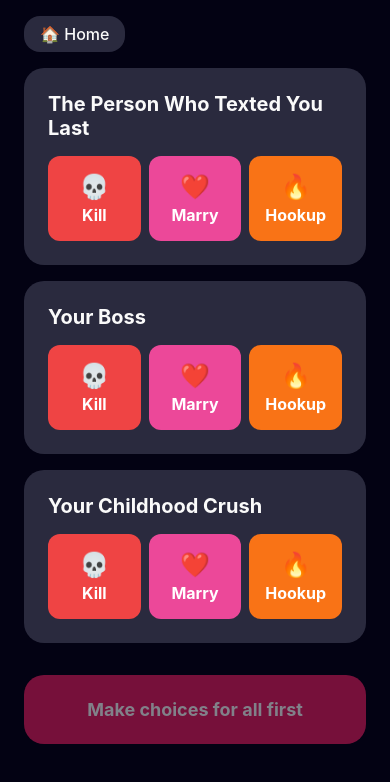
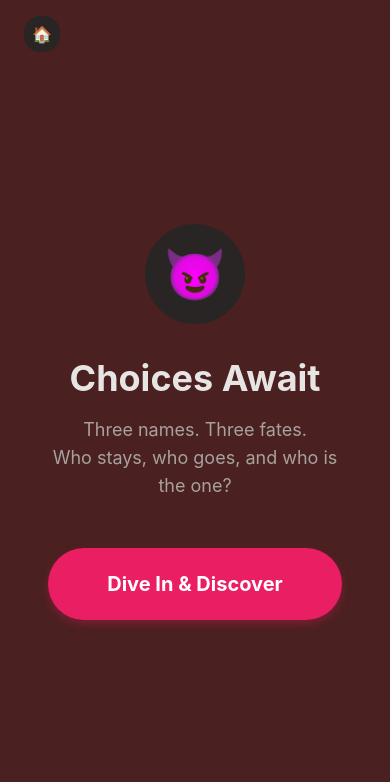
Before and after one commit to trymeuj/party-games---Uj---Sach, a React Native app: screen /Kill-Marry-Hookup in a window 390 px wide. Shown: the top 782 px of the page. Built offline with nearby package versions, Linux system fonts and the light colour scheme.

Commit message:
KMH UX changed

```diff
--- a/src/games/kill-marry-hookup/KillMarryHookupScreen.tsx
+++ b/src/games/kill-marry-hookup/KillMarryHookupScreen.tsx
@@ -47,6 +47,7 @@ const generateRound = (): Person[] => {
 };
 
 export default function KillMarryHookupScreen({ navigation }: Props) {
+  const [hasStarted, setHasStarted] = useState(false);
   const [people, setPeople] = useState<Person[]>(() => generateRound());
 
   const handleChoice = (index: number, choice: 'kill' | 'marry' | 'hookup') => {
@@ -76,17 +77,6 @@ export default function KillMarryHookupScreen({ navigation }: Props) {
     });
   };
 
-  const getChoiceColor = (choice: 'kill' | 'marry' | 'hookup') => {
-    switch (choice) {
-      case 'kill':
-        return theme.colors.kill;
-      case 'marry':
-        return theme.colors.marry;
-      case 'hookup':
-        return theme.colors.hookup;
-    }
-  };
-
   const getChoiceIcon = (choice: 'kill' | 'marry' | 'hookup') => {
     switch (choice) {
       case 'kill':
@@ -103,6 +93,41 @@ export default function KillMarryHookupScreen({ navigation }: Props) {
   const handleNextRound = () => {
     setPeople(generateRound());
   };
+
+  if (!hasStarted) {
+    return (
+      <SafeAreaView style={styles.safeArea}>
+        <StatusBar barStyle="light-content" backgroundColor={theme.colors.background} />
+        <View style={styles.container}>
+          <TouchableOpacity
+            style={styles.homeButtonHeader}
+            onPress={() => navigation.goBack()}
+          >
+            <Text style={styles.homeButtonText}>🏠</Text>
+          </TouchableOpacity>
+
+          <View style={styles.introContent}>
+            <View style={styles.introIconContainer}>
+              <Text style={styles.introIcon}>😈</Text>
+            </View>
+            <Text style={styles.introTitle}>Choices Await</Text>
+            <Text style={styles.introText}>
+              Three names. Three fates.{'\n'}
+              Who stays, who goes, and who is the one?
+            </Text>
+
+            <TouchableOpacity
+              style={styles.startButton}
+              onPress={() => setHasStarted(true)}
+              activeOpacity={0.8}
+            >
+              <Text style={styles.startButtonText}>Dive In & Discover</Text>
+            </TouchableOpacity>
+          </View>
+        </View>
+      </SafeAreaView>
+    );
+  }
 
   return (
     <SafeAreaView style={styles.safeArea}>
@@ -122,6 +147,11 @@ export default function KillMarryHookupScreen({ navigation }: Props) {
           contentContainerStyle={styles.scrollContent}
           showsVerticalScrollIndicator={false}
         >
+          <View style={styles.gameHeader}>
+            <Text style={styles.gameTitle}>Make Your Choice 🎭</Text>
+            <Text style={styles.gameSubtitle}>Drag your feelings or tap to decide.</Text>
+          </View>
+
           {people.map((person, index) => (
             <View key={index} style={styles.personCard}>
               <Text style={styles.personName}>{person.name}</Text>
@@ -135,7 +165,6 @@ export default function KillMarryHookupScreen({ navigation }: Props) {
                   ]}
                   onPress={() => handleChoice(index, 'kill')}
                   activeOpacity={0.7}
-                  disabled={false}
                 >
                   <Text style={styles.choiceIcon} pointerEvents="none">💀</Text>
                   <Text style={styles.choiceText} pointerEvents="none">Kill</Text>
@@ -149,7 +178,6 @@ export default function KillMarryHookupScreen({ navigation }: Props) {
                   ]}
                   onPress={() => handleChoice(index, 'marry')}
                   activeOpacity={0.7}
-                  disabled={false}
                 >
                   <Text style={styles.choiceIcon} pointerEvents="none">❤️</Text>
                   <Text style={styles.choiceText} pointerEvents="none">Marry</Text>
@@ -164,7 +192,6 @@ export default function KillMarryHookupScreen({ navigation }: Props) {
                   ]}
                   onPress={() => handleChoice(index, 'hookup')}
                   activeOpacity={0.7}
-                  disabled={false}
                 >
                   <Text style={styles.choiceIcon} pointerEvents="none">🔥</Text>
                   <Text style={styles.choiceText} pointerEvents="none">Hookup</Text>
@@ -173,7 +200,7 @@ export default function KillMarryHookupScreen({ navigation }: Props) {
 
               {person.choice && (
                 <Text style={styles.selectedChoiceText}>
-                  You chose: {getChoiceIcon(person.choice)} {person.choice.toUpperCase()}
+                  {getChoiceIcon(person.choice)} You chose to {person.choice.toUpperCase()}
                 </Text>
               )}
             </View>
@@ -189,7 +216,7 @@ export default function KillMarryHookupScreen({ navigation }: Props) {
             activeOpacity={0.7}
           >
             <Text style={styles.nextRoundButtonText}>
-              {isRoundComplete ? 'Next Round ➡️' : 'Make choices for all first'}
+              {isRoundComplete ? 'Next Trio ➡️' : 'Decide their fate...'}
             </Text>
           </TouchableOpacity>
         </ScrollView>
@@ -218,10 +245,83 @@ const styles = StyleSheet.create({
     borderRadius: theme.borderRadius.lg,
     alignSelf: 'flex-start',
   },
+  homeButtonHeader: {
+    position: 'absolute',
+    top: theme.spacing.md,
+    left: theme.spacing.lg,
+    zIndex: 10,
+    backgroundColor: theme.colors.secondary,
+    padding: theme.spacing.sm,
+    borderRadius: theme.borderRadius.lg,
+  },
   homeButtonText: {
     color: theme.colors.foreground,
     fontSize: theme.typography.sizes.base,
     fontWeight: theme.typography.weights.medium,
+  },
+  introContent: {
+    flex: 1,
+    alignItems: 'center',
+    justifyContent: 'center',
+    padding: theme.spacing['2xl'],
+  },
+  introIconContainer: {
+    width: 100,
+    height: 100,
+    borderRadius: 50,
+    backgroundColor: theme.colors.secondary,
+    alignItems: 'center',
+    justifyContent: 'center',
+    marginBottom: theme.spacing.xl,
+  },
+  introIcon: {
+    fontSize: 50,
+  },
+  introTitle: {
+    fontSize: theme.typography.sizes['4xl'],
+    fontWeight: theme.typography.weights.bold,
+    color: theme.colors.foreground,
+    marginBottom: theme.spacing.md,
+    textAlign: 'center',
+  },
+  introText: {
+    fontSize: theme.typography.sizes.lg,
+    color: theme.colors.mutedForeground,
+    textAlign: 'center',
+    marginBottom: theme.spacing['2xl'],
+    lineHeight: 28,
+  },
+  startButton: {
+    backgroundColor: theme.colors.killMarryHookup,
+    paddingHorizontal: theme.spacing['2xl'],
+    paddingVertical: theme.spacing.lg,
+    borderRadius: 1000,
+    width: '100%',
+    alignItems: 'center',
+    shadowColor: theme.colors.killMarryHookup,
+    shadowOffset: { width: 0, height: 4 },
+    shadowOpacity: 0.3,
+    shadowRadius: 10,
+    elevation: 8,
+  },
+  startButtonText: {
+    color: '#FFFFFF',
+    fontSize: theme.typography.sizes.xl,
+    fontWeight: theme.typography.weights.bold,
+  },
+  gameHeader: {
+    marginBottom: theme.spacing.xl,
+    alignItems: 'center',
+  },
+  gameTitle: {
+    fontSize: theme.typography.sizes['2xl'],
+    fontWeight: theme.typography.weights.bold,
+    color: theme.colors.foreground,
+    marginBottom: theme.spacing.xs,
+  },
+  gameSubtitle: {
+    fontSize: theme.typography.sizes.base,
+    color: theme.colors.mutedForeground,
   },
   scrollView: {
     flex: 1,
@@ -283,9 +383,10 @@ const styles = StyleSheet.create({
   selectedChoiceText: {
     marginTop: theme.spacing.sm,
     fontSize: theme.typography.sizes.base,
-    color: theme.colors.foreground,
+    color: theme.colors.mutedForeground,
     fontWeight: theme.typography.weights.medium,
     textAlign: 'center',
+    fontStyle: 'italic',
   },
   nextRoundButton: {
     marginTop: theme.spacing.md,
--- a/src/theme/colors.ts
+++ b/src/theme/colors.ts
@@ -1,32 +1,32 @@
 export const colors = {
-  // Dark theme (primary)
-  background: '#030213',
-  foreground: '#FAFAFA',
-  card: '#1A1A2E',
-  cardForeground: '#FAFAFA',
+  // Dark theme (primary) - Warm Neural / Stone
+  background: '#4a2020ff', // Warm Stone Dark
+  foreground: '#E7E5E4', // Warm Light Grey
+  card: '#292524',      // Lighter Stone
+  cardForeground: '#E7E5E4',
 
   // Primary colors
-  primary: '#FAFAFA',
-  primaryForeground: '#030213',
+  primary: '#E7E5E4',
+  primaryForeground: '#1C1917',
 
   // Secondary
-  secondary: '#2A2A3E',
-  secondaryForeground: '#FAFAFA',
+  secondary: '#292524',
+  secondaryForeground: '#E7E5E4',
 
   // Muted
-  muted: '#454458',
-  mutedForeground: '#B3B3C3',
+  muted: '#57534E',
+  mutedForeground: '#A8A29E',
 
   // Accent colors for games
-  accent: '#454458',
-  accentForeground: '#FAFAFA',
+  accent: '#78716C',
+  accentForeground: '#E7E5E4',
 
   // Game-specific colors (from mockups)
   killMarryHookup: '#E91E63',
   guessWho: '#7C3AED',
   taboo: '#EF4444',
 
-  // Action colors
+  // Action colors (Preserved as per request)
   kill: '#EF4444',
   marry: '#EC4899',
   hookup: '#F97316',
@@ -36,7 +36,7 @@ export const colors = {
   destructiveForeground: '#FFFFFF',
 
   // Borders
-  border: 'rgba(255, 255, 255, 0.1)',
+  border: 'rgba(231, 229, 228, 0.1)',
 
   // Badges
   popularBadge: 'rgba(236, 72, 153, 0.2)',
@@ -45,6 +45,7 @@ export const colors = {
   newBadgeText: '#A78BFA',
 };
 
+
 export const gradients = {
   killMarryHookup: ['#E91E63', '#EC4899'],
   guessWho: ['#7C3AED', '#8B5CF6'],
```
Also changed, not shown: 1 other file (tests, documents, lock files or other folders).
